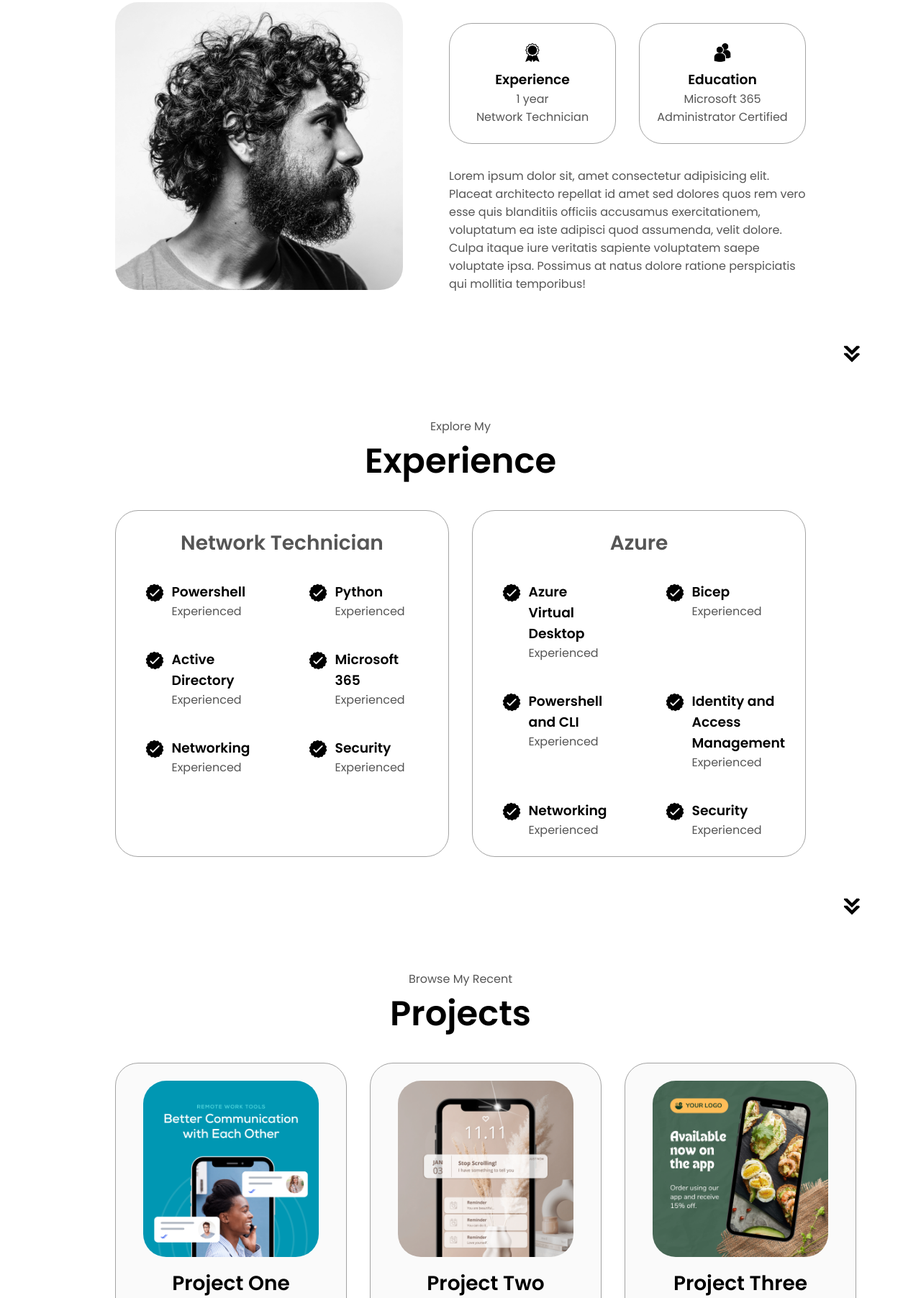
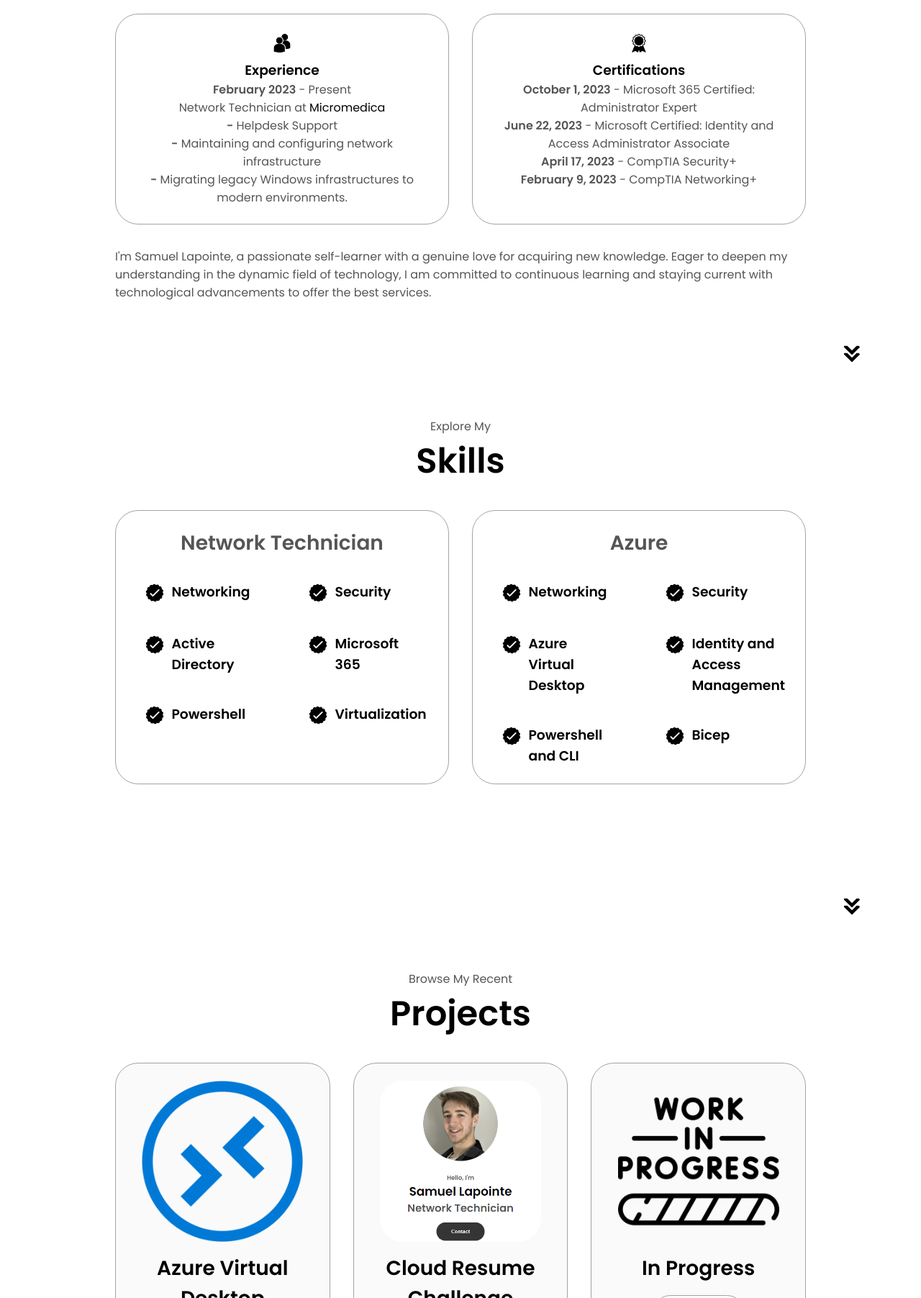
Before and after one commit to sam-lapointe/cloud-resume-website, a plain HTML site: page frontend/index.html in a window 1280 px wide. Shown: the part 996-2800 px from the top of the page at 72% size. Drawn offline with Linux system fonts and the light colour scheme; no server answers.

Commit message:
Updated the frontend.

```diff
--- a/frontend/index.html
+++ b/frontend/index.html
@@ -37,22 +37,21 @@
     </nav>
     <section id="profile">
         <div class="section__pic-container">
-            <img src="./assets/profile-pic.png" alt="Samuel Lapointe profile picture">
+            <img src="./assets/profile_picture.jpg" alt="Samuel Lapointe profile picture" class="profile_picture">
         </div>
         <div class="section__text">
             <p class="section__text__p1">Hello, I'm</p>
             <h1 class="title">Samuel Lapointe</h1>
             <p class="section__text__p2">Network Technician</p>
             <div class="btn-container">
-                <button class="btn btn-color-2" onclick="window.open('cvpath')">Download CV</button>
                 <button class="btn btn-color-1" onclick="location.href='./#contact'">Contact</button>
             </div>
             <div id="socials-container">
-                <img src="./assets/linkedin.png" alt="My LinkedIn profile" class="icon" onclick="location.href='https://linkedin.com/'">
-                <img src="./assets/github.png" alt="My Github profile" class="icon" onclick="location.href='https://github.com/'">
+                <img src="./assets/linkedin.png" alt="My LinkedIn profile" class="icon" onclick="window.open('https://www.linkedin.com/in/samuel-lapointe-95b1a2208/', '_blank', 'noopener', 'noreferrer')">
+                <img src="./assets/github.png" alt="My Github profile" class="icon" onclick="window.open('https://github.com/Mugzo'), '_blank', 'noopener', 'noreferrer'">
             </div>
             <div class="views">
-                <p id="views-count">Views: Loading...</p>
+                <p id="views-count">Views: Loading ...</p>
             </div>
         </div>
     </section>
@@ -60,24 +59,35 @@
         <p class="section__text__p1">Get To Know More</p>
         <h1 class="title">About Me</h1>
         <div class="section-container">
-            <div class="section__pic-container">
-                <img src="./assets/about-pic.png" alt="Profile picture" class="about-pic">
-            </div>
             <div class="about-details-container">
                 <div class="about-containers">
                     <div class="details-container">
-                        <img src="./assets/experience.png" alt="Experience Icon" class="icon">
+                        <img src="./assets/education.png" alt="Experience Icon" class="icon">
                         <h3>Experience</h3>
-                        <p>1 year <br>Network Technician</p>
+                        <p><b>February 2023</b> - Present <br> Network Technician at <a href="https://micromedica.com/" target="_blank" rel="noopener noreferrer">Micromedica</a></p>
+                        <p><b>-</b> Helpdesk Support</p>
+                        <p><b>-</b> Maintaining and configuring network infrastructure</p>
+                        <p><b>-</b> Migrating legacy Windows infrastructures to modern environments.</p>
                     </div>
                     <div class="details-container">
-                        <img src="./assets/education.png" alt="Education Icon" class="icon">
-                        <h3>Education</h3>
-                        <p>Microsoft 365 Administrator Certified</p>
+                        <img src="./assets/experience.png" alt="Education Icon" class="icon">
+                        <h3>Certifications</h3>
+                        <div>
+                            <p><b>October 1, 2023</b> - Microsoft 365 Certified: Administrator Expert</p>
+                        </div>
+                        <div>
+                            <p><b>June 22, 2023</b> - Microsoft Certified: Identity and Access Administrator Associate</p>
+                        </div>
+                        <div>
+                            <p><b>April 17, 2023</b> - CompTIA Security+</p>
+                        </div>
+                        <div>
+                            <p><b>February 9, 2023</b> - CompTIA Networking+</p>
+                        </div>
                     </div>
                 </div>
                 <div class="text-container">
-                    <p>Lorem ipsum dolor sit, amet consectetur adipisicing elit. Placeat architecto repellat id amet sed dolores quos rem vero esse quis blanditiis officiis accusamus exercitationem, voluptatum ea iste adipisci quod assumenda, velit dolore. Culpa itaque iure veritatis sapiente voluptatem saepe voluptate ipsa. Possimus at natus dolore ratione perspiciatis qui mollitia temporibus!</p>
+                    <p>I'm Samuel Lapointe, a passionate self-learner with a genuine love for acquiring new knowledge. Eager to deepen my understanding in the dynamic field of technology, I am committed to continuous learning and staying current with technological advancements to offer the best services.</p>
                 </div>
             </div>
         </div>
@@ -85,7 +95,7 @@
     </section>
     <section id="experience">
         <p class="section__text__p1">Explore My</p>
-        <h1 class="title">Experience</h1>
+        <h1 class="title">Skills</h1>
         <div class="experience-details-container">
             <div class="about-containers">
                 <div class="details-container">
@@ -94,43 +104,37 @@
                         <article>
                             <img src="./assets/checkmark.png" alt="Checkmark Icon" class="icon">
                             <div>
-                                <h3>Powershell</h3>
-                                <p>Experienced</p>
+                                <h3>Networking</h3>
                             </div>
                         </article>
                         <article>
                             <img src="./assets/checkmark.png" alt="Checkmark Icon" class="icon">
                             <div>
-                                <h3>Python</h3>
-                                <p>Experienced</p>
+                                <h3>Security</h3>
                             </div>
                         </article>
                         <article>
                             <img src="./assets/checkmark.png" alt="Checkmark Icon" class="icon">
                             <div>
                                 <h3>Active Directory</h3>
-                                <p>Experienced</p>
                             </div>
                         </article>
                         <article>
                             <img src="./assets/checkmark.png" alt="Checkmark Icon" class="icon">
                             <div>
                                 <h3>Microsoft 365</h3>
-                                <p>Experienced</p>
                             </div>
                         </article>
                         <article>
                             <img src="./assets/checkmark.png" alt="Checkmark Icon" class="icon">
                             <div>
-                                <h3>Networking</h3>
-                                <p>Experienced</p>
+                                <h3>Powershell</h3>
                             </div>
                         </article>
                         <article>
                             <img src="./assets/checkmark.png" alt="Checkmark Icon" class="icon">
                             <div>
-                                <h3>Security</h3>
-                                <p>Experienced</p>
+                                <h3>Virtualization</h3>
                             </div>
                         </article>
                     </div>
@@ -141,43 +145,37 @@
                         <article>
                             <img src="./assets/checkmark.png" alt="Checkmark Icon" class="icon">
                             <div>
+                                <h3>Networking</h3>
+                            </div>
+                        </article>
+                        <article>
+                            <img src="./assets/checkmark.png" alt="Checkmark Icon" class="icon">
+                            <div>
+                                <h3>Security</h3>
+                            </div>
+                        </article>
+                        <article>
+                            <img src="./assets/checkmark.png" alt="Checkmark Icon" class="icon">
+                            <div>
                                 <h3>Azure Virtual Desktop</h3>
-                                <p>Experienced</p>
+                            </div>
+                        </article>
+                        <article>
+                            <img src="./assets/checkmark.png" alt="Checkmark Icon" class="icon">
+                            <div>
+                                <h3>Identity and Access Management</h3>
+                            </div>
+                        </article>
+                        <article>
+                            <img src="./assets/checkmark.png" alt="Checkmark Icon" class="icon">
+                            <div>
+                                <h3>Powershell and CLI</h3>
                             </div>
                         </article>
                         <article>
                             <img src="./assets/checkmark.png" alt="Checkmark Icon" class="icon">
                             <div>
                                 <h3>Bicep</h3>
-                                <p>Experienced</p>
-                            </div>
-                        </article>
-                        <article>
-                            <img src="./assets/checkmark.png" alt="Checkmark Icon" class="icon">
-                            <div>
-                                <h3>Powershell and CLI</h3>
-                                <p>Experienced</p>
-                            </div>
-                        </article>
-                        <article>
-                            <img src="./assets/checkmark.png" alt="Checkmark Icon" class="icon">
-                            <div>
-                                <h3>Identity and Access Management</h3>
-                                <p>Experienced</p>
-                            </div>
-                        </article>
-                        <article>
-                            <img src="./assets/checkmark.png" alt="Checkmark Icon" class="icon">
-                            <div>
-                                <h3>Networking</h3>
-                                <p>Experienced</p>
-                            </div>
-                        </article>
-                        <article>
-                            <img src="./assets/checkmark.png" alt="Checkmark Icon" class="icon">
-                            <div>
-                                <h3>Security</h3>
-                                <p>Experienced</p>
                             </div>
                         </article>
                     </div>
@@ -193,32 +191,29 @@
             <div class="about-containers">
                 <div class="details-container color-container">
                     <div class="article-container">
-                        <img src="./assets/project-1.png" alt="Project 1" class="project-img">
+                        <img src="./assets/avd.png" alt="Azure Virtual Desktop Icon" class="project-img">
                     </div>
-                    <h2 class="experience-sub-title project-title">Project One</h2>
+                    <h2 class="experience-sub-title project-title">Azure Virtual Desktop</h2>
                     <div class="btn-container">
-                        <button class="btn btn-color-2 project-btn" onclick="location.href='https://github.com'">Github</button>
-                        <button class="btn btn-color-2 project-btn" onclick="location.href'https://github.com'">Live Demo</button>
+                        <button class="btn btn-color-2 project-btn" onclick="window.open('https://github.com/Mugzo/AVD_Demo', '_blank', 'noopener', 'noreferrer')">Github</button>
                     </div>
                 </div>
                 <div class="details-container color-container">
                     <div class="article-container">
-                        <img src="./assets/project-2.png" alt="Project 2" class="project-img">
+                        <img src="./assets/cloud-resume-challenge.PNG" alt="Project 2" class="project-img">
                     </div>
-                    <h2 class="experience-sub-title project-title">Project Two</h2>
+                    <h2 class="experience-sub-title project-title">Cloud Resume Challenge</h2>
                     <div class="btn-container">
-                        <button class="btn btn-color-2 project-btn" onclick="location.href='https://github.com'">Github</button>
-                        <button class="btn btn-color-2 project-btn" onclick="location.href'https://github.com'">Live Demo</button>
+                        <button class="btn btn-color-2 project-btn" onclick="window.open('https://github.com/Mugzo/cloud-resume-website', '_blank', 'noopener', 'noreferrer')">Github</button>
                     </div>
                 </div>
                 <div class="details-container color-container">
                     <div class="article-container">
-                        <img src="./assets/project-3.png" alt="Project 3" class="project-img">
+                        <img src="./assets/in_progress.png" alt="Project 3" class="project-img">
                     </div>
-                    <h2 class="experience-sub-title project-title">Project Three</h2>
+                    <h2 class="experience-sub-title project-title">In Progress</h2>
                     <div class="btn-container">
-                        <button class="btn btn-color-2 project-btn" onclick="location.href='https://github.com'">Github</button>
-                        <button class="btn btn-color-2 project-btn" onclick="location.href'https://github.com'">Live Demo</button>
+                        <button class="btn btn-color-2 project-btn" onclick="window.open('https://github.com/Mugzo', '_blank', 'noopener', 'noreferrer')">Github</button>
                     </div>
                 </div>
             </div>
@@ -231,11 +226,11 @@
         <div class="contact-info-upper-container">
             <div class="contact-info-container">
                 <img src="./assets/email.png" alt="Email icon" class="icon contact-icon email-icon">
-                <p><a href="mailto:examplemail@gmail.com">Example@gmail.com</a></p>
+                <p><a href="mailto:samuellapointebusiness@gmail.com">Email Me</a></p>
             </div>
             <div class="contact-info-container">
                 <img src="./assets/linkedin.png" alt="LinkedIn icon" class="icon contact-icon">
-                <p><a href="https://linkedin.com">LinkedIn</a></p>
+                <p><a href="https://www.linkedin.com/in/samuel-lapointe-95b1a2208/" target="_blank" rel="noopener noreferrer">LinkedIn</a></p>
             </div>
         </div>
     </section>
--- a/frontend/mediaqueries.css
+++ b/frontend/mediaqueries.css
@@ -10,6 +10,9 @@
     }
     #profile, .section-container {
         display: block;
+    }
+    #contact {
+        height: 40vh
     }
     .arrow {
         display: none;
--- a/frontend/script.js
+++ b/frontend/script.js
@@ -8,7 +8,7 @@ function toggleMenu() {
 // Send request to the api to get the number of views.
 async function updateCount(page) {
     const website = "www.slapointe.com";
-    let url = `https://api.slapointe.com/api/updateviewscount?website=${website}&page=${page}`;
+    let url = `https://api.slapointe.com/api/updateviews?website=${website}&page=${page}`;
 
     let response = await fetch(url);
 
--- a/frontend/style.css
+++ b/frontend/style.css
@@ -207,6 +207,10 @@ section {
 .views {
     padding-top: 1rem;
     justify-content: center;
+}
+
+.profile_picture {
+    border-radius: 50%;
 }
 
 /* ICONS */
```
Also changed, not shown: frontend/assets/about-pic.png (deleted), frontend/assets/avd.png (added), frontend/assets/cloud-resume-challenge.PNG (added), frontend/assets/in_progress.png (added), frontend/assets/profile-pic-2.png (deleted), frontend/assets/profile-pic.png (deleted), frontend/assets/profile_picture.jpg (added), frontend/assets/project-1.png (deleted), frontend/assets/project-2.png (deleted).
